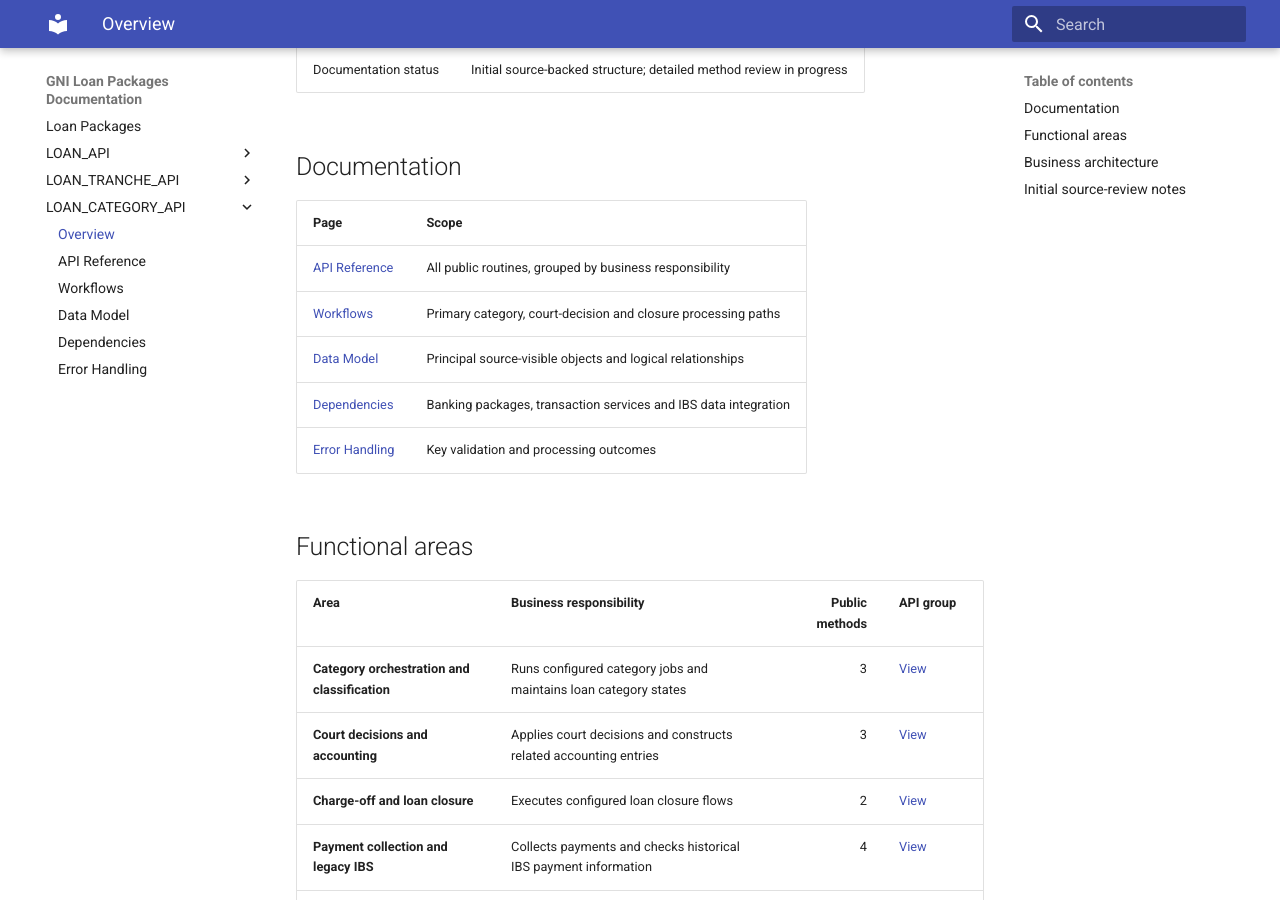
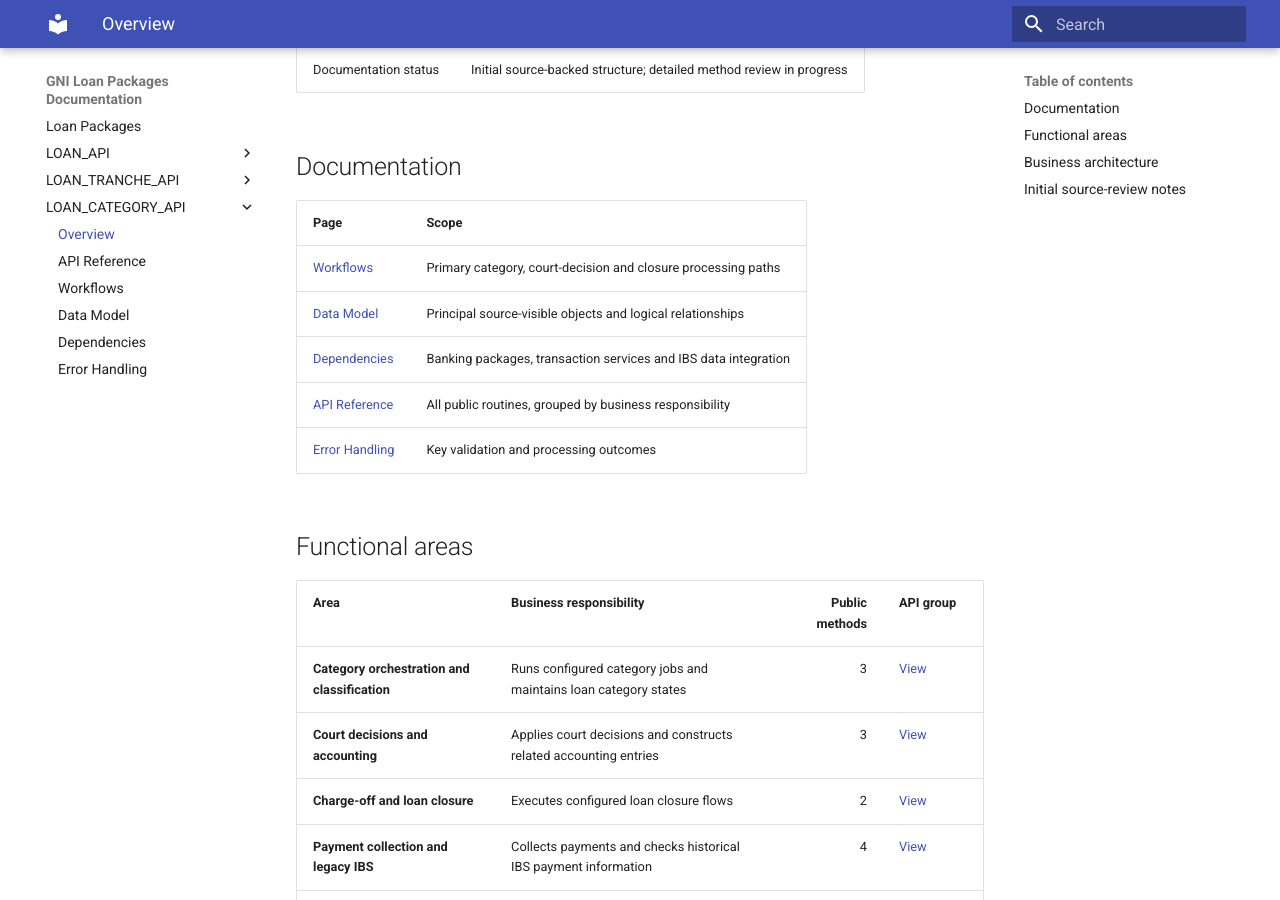
Before and after one commit to SadayCb/gni-documentation-poc8.0, an MkDocs documentation site: the page built from docs/loan-category-api.md, in a window 1280 px wide and 900 px high, scrolled down 520 px. Built offline with MkDocs 1.6.1 and Material for MkDocs 9.7.7, drawn with Linux system fonts in a browser that asks for light colours.

```diff
--- a/docs/loan-category-api.md
+++ b/docs/loan-category-api.md
@@ -16,10 +16,10 @@
 
 | Page | Scope |
 |---|---|
-| [API Reference](loan-category-api-reference.md) | All public routines, grouped by business responsibility |
 | [Workflows](loan-category-workflows.md) | Primary category, court-decision and closure processing paths |
 | [Data Model](loan-category-data-model.md) | Principal source-visible objects and logical relationships |
 | [Dependencies](loan-category-dependencies.md) | Banking packages, transaction services and IBS data integration |
+| [API Reference](loan-category-api-reference.md) | All public routines, grouped by business responsibility |
 | [Error Handling](loan-category-error-handling.md) | Key validation and processing outcomes |
 
 ## Functional areas
```
